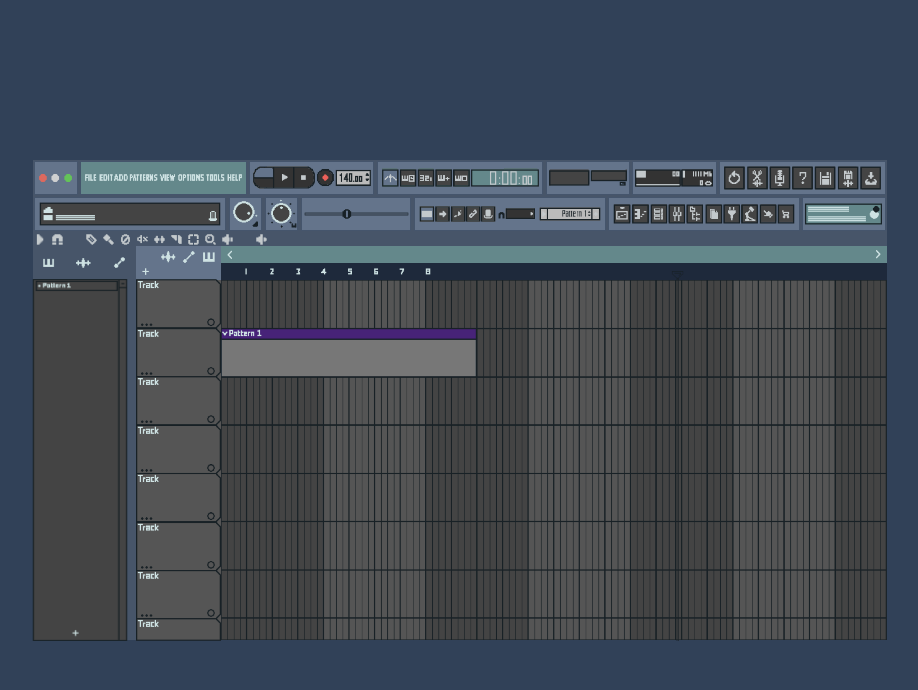
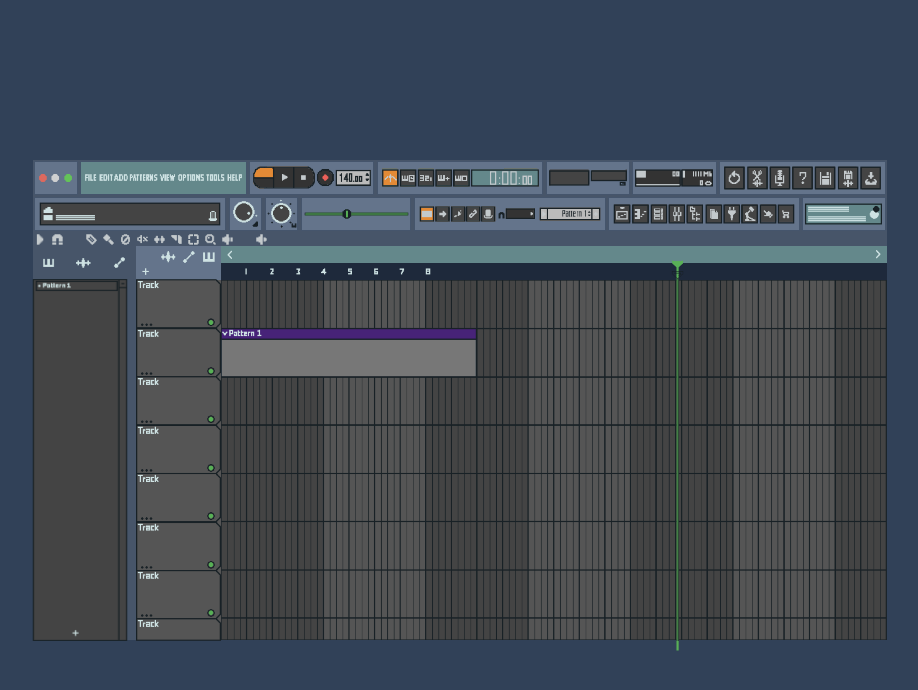
Before and after one commit to daireks-dev/fl-theme-maker, a Next.js app in the folder frontend/: page / in a window 1280 px wide. Shown: the top 690 px of the page, without its empty margins (180-1098 px from the left). Built offline with nearby package versions, Linux system fonts and the light colour scheme.

Commit message:
Color syntax fix

```diff
--- a/frontend/src/app/page.tsx
+++ b/frontend/src/app/page.tsx
@@ -8,8 +8,8 @@ const bgColor = "rgb(71 85 105)";
 const bgColorDark = "#444444";
 const bgColorDarkest = "#333333"
 
-const accent1 = "58b056";
-const accent2 = "e38a36";
+const accent1 = "#58b056";
+const accent2 = "#e38a36";
 
 const tempoColor = "#BBBBBB";
 
```
